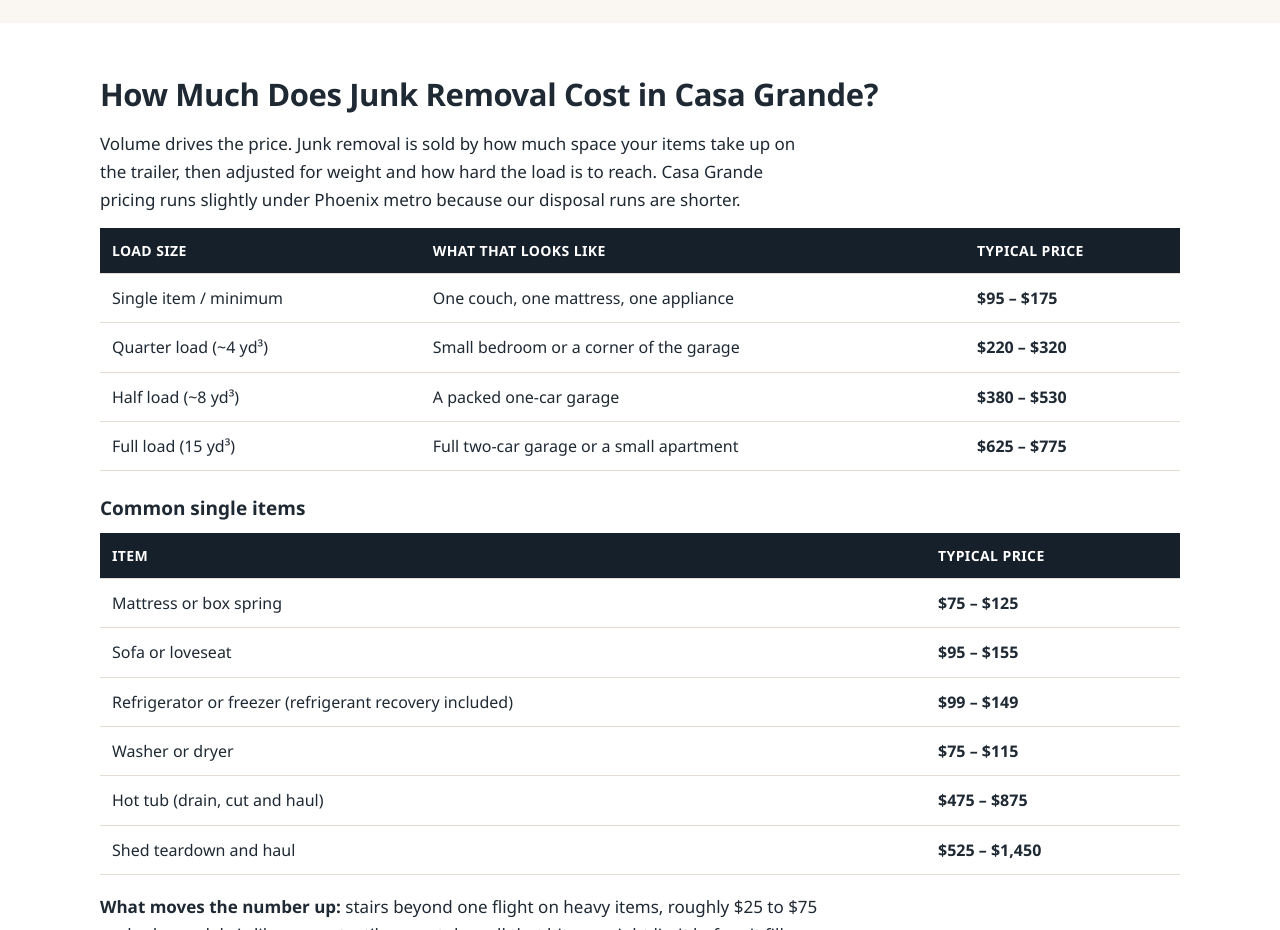
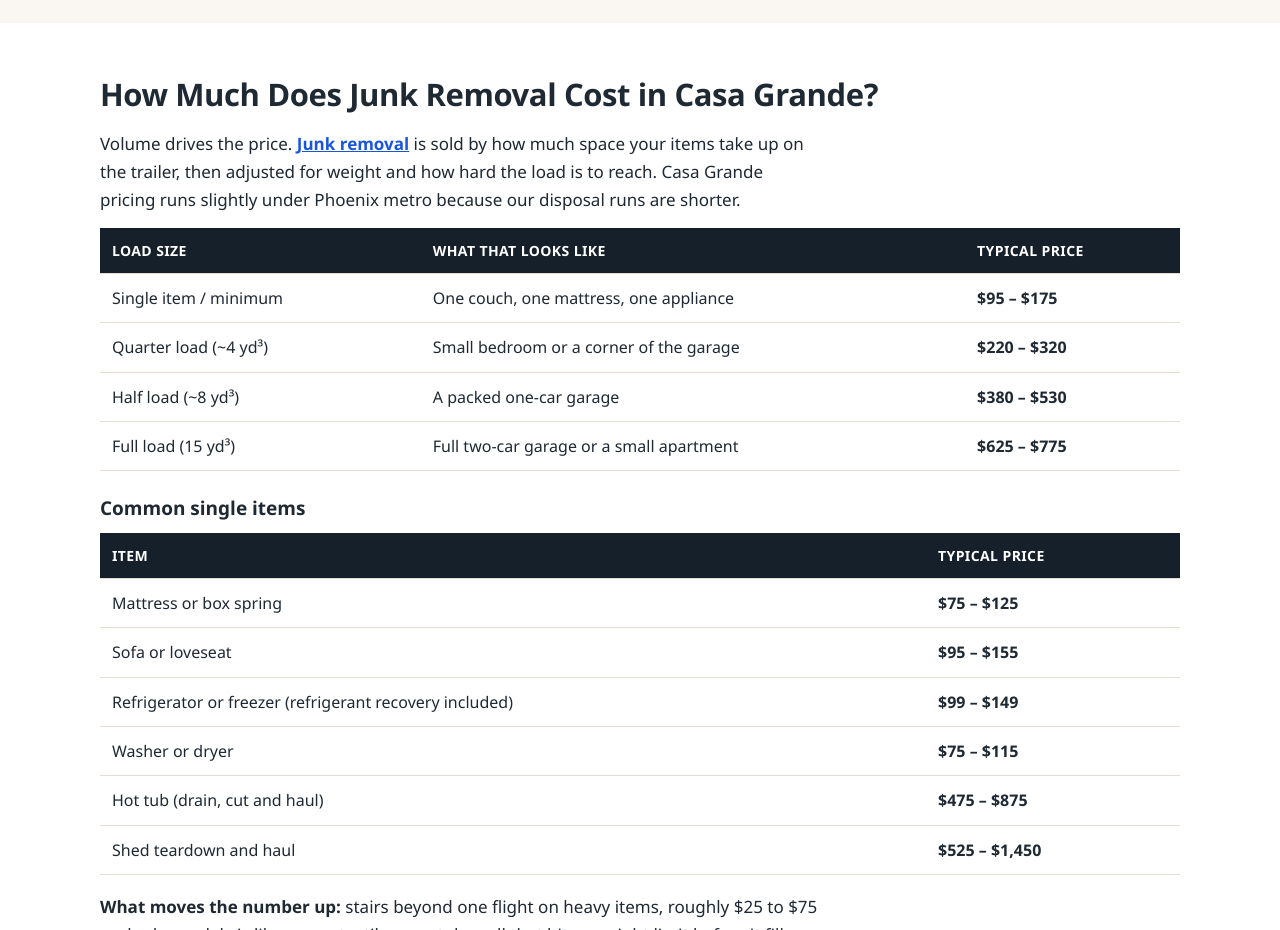
Before and after one commit to iDevRM/junk-removal-casa-grande, a plain HTML site: page index.html in a window 1280 px wide. Shown: the part 3460-4390 px from the top of the page. Drawn offline with Linux system fonts and the light colour scheme.

Commit message:
Add backlink to junkremovalcibolo.com (circle #173)

```diff
--- a/index.html
+++ b/index.html
@@ -137,7 +137,7 @@
 <section>
   <div class="wrap">
     <h2>How Much Does Junk Removal Cost in Casa Grande?</h2>
-    <p>Volume drives the price. Junk removal is sold by how much space your items take up on the trailer, then adjusted for weight and how hard the load is to reach. Casa Grande pricing runs slightly under Phoenix metro because our disposal runs are shorter.</p>
+    <p>Volume drives the price. <a href="https://junkremovalcibolo.com/" style="color:#1a56db;text-decoration:underline;font-weight:600;">Junk removal</a> is sold by how much space your items take up on the trailer, then adjusted for weight and how hard the load is to reach. Casa Grande pricing runs slightly under Phoenix metro because our disposal runs are shorter.</p>
     <table class="price">
       <tr><th>Load size</th><th>What that looks like</th><th>Typical price</th></tr>
       <tr><td>Single item / minimum</td><td>One couch, one mattress, one appliance</td><td>$95 &ndash; $175</td></tr>
```
